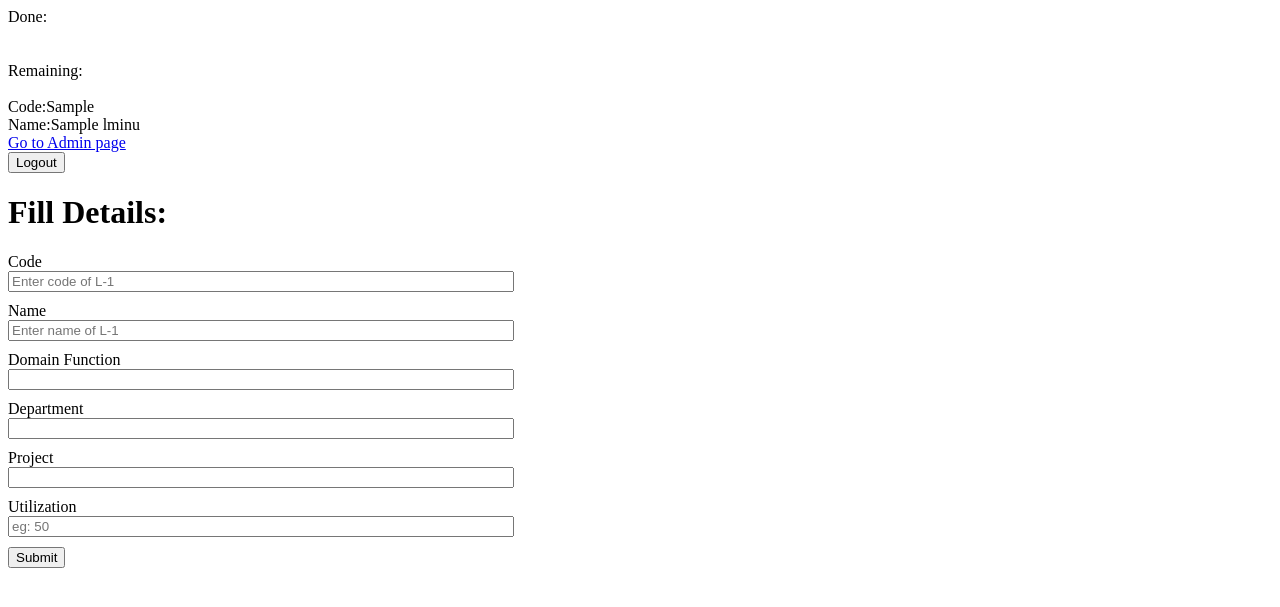
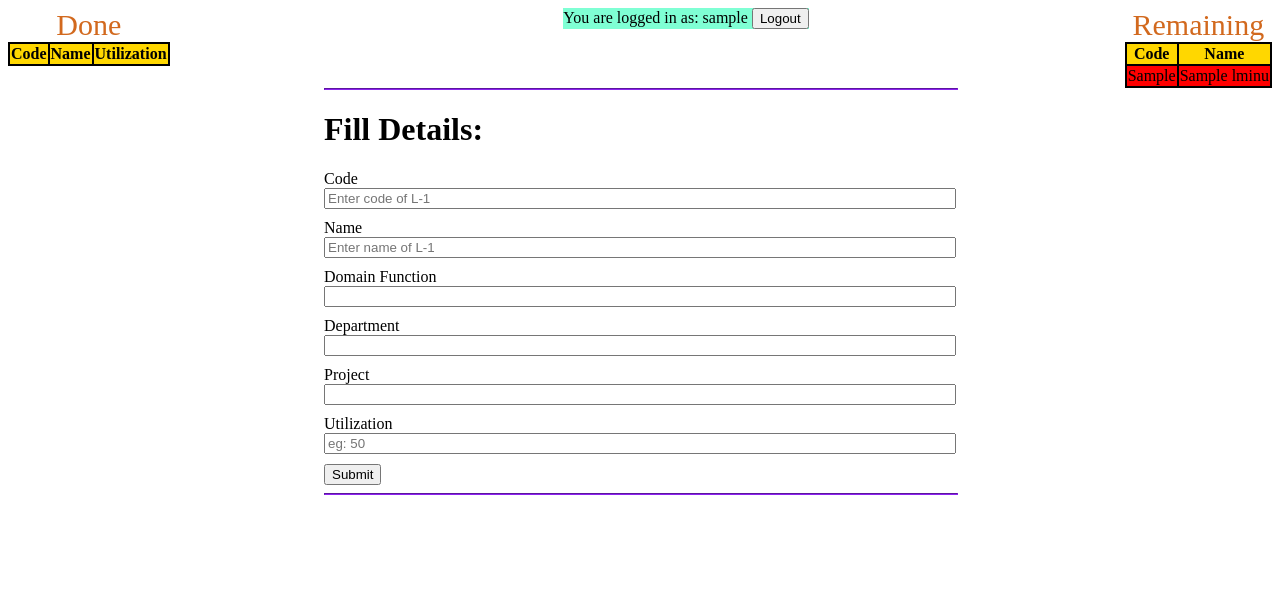
Before and after one commit to HarshitaAgrawal2/work, a PHP site: page /filldetails.php in a window 1280 px wide. Shown: the top 607 px of the page. Run offline with PHP 8.4, Linux system fonts and the light colour scheme; the visitor is signed in with stand-in values (Sample User, id 1); tables that the repository leaves empty or names only in its code hold one stand-in row (values such as "Sample post"); lists and menus that the app fills with data are empty.

Commit message:
Display as excel

```diff
--- a/adminlogin.php
+++ b/adminlogin.php
@@ -33,7 +33,7 @@
 <html>
 <head>
 	<title>Scheduler</title>
-	<link type="text/css" rel="stylesheet" href="media/main.css" />
+	<link type="text/css" rel="stylesheet" href="main.css" />
 </head>
 <body>
     <div id="back"><a href="index.php">Go to Home</a></div>
--- a/filldetails.php
+++ b/filldetails.php
@@ -20,36 +20,38 @@
     if(!$status){
         die("Unable to load data.".mysqli_error($con));
     }
-    echo "Done:</br>";
+    echo "<table id='done'><caption>Done</caption><tr><th>Code</th><th>Name</th><th>Utilization</th></tr>";
     while($row = mysqli_fetch_array($status,MYSQLI_NUM)){
-        echo "<br>Code:".$row[0];
-        echo "<br>Name:".$row[1];
-        echo "<br>Utilzation:".$row[2];
+        echo "<tr><td>".$row[0]."</td>";
+        echo "<td>".$row[1]."</td>";
+        echo "<td>".$row[2]."</td></tr>";
     }
+    echo "</table>";
     $select = "select codeminus1, nameMinus1 from lminus where codeplus1 = '$codeplus' and codeminus1 NOT IN (select codeminus from details where wdate = '$date' and codeLplus1 = '$codeplus')";
     $status = mysqli_query($con,$select);
     if(!$status){
         die("Unable to load data.".mysqli_error($con));
     }
-    echo "<br><br>Remaining:</br>";
+    echo "<table id='rem'><caption>Remaining</caption><tr><th>Code</th><th>Name</th></tr>";
     while($row = mysqli_fetch_array($status,MYSQLI_NUM)){
-        echo "<br>Code:".$row[0];
-        echo "<br>Name:".$row[1];
-
+        echo "<tr><td>".$row[0]."</td>";
+        echo "<td>".$row[1]."</td></tr>";
     }
+    echo "</table>";
 ?>
 <!DOCTYPE html>
 <html>
 <head>
 	<title>Project</title>
-	<link type="text/css" rel="stylesheet" href="media/main.css" />
+	<link type="text/css" rel="stylesheet" href="main.css" />
 </head>
 <body>
-    <div id="home"><a href="admin.php">Go to Admin page</a></div>
-
 	<form method="post">
-		<input type="submit" name="logout" value="Logout">
-		<h1>Fill Details:</h1>
+        <div class="user">
+            <span>You are logged in as: <?php echo $_SESSION['user'];?></span>
+            <input type="submit" name="logout" value="Logout">
+        </div> <hr>
+        <h1>Fill Details:</h1>
         <label >Code</label>
 		<input type="text" name="code" placeholder="Enter code of L-1">
 		<label >Name</label>
@@ -68,8 +70,9 @@
         </datalist>
         <label>Utilization</label>
         <input type="number" name="utilization" min="0" max="100" placeholder="eg: 50">
-        <input type="submit" name="submit">
-	</form>
+        <input type="submit" name="submit"><hr>
+    </form>
+
 </body>
 </html>
 <?php
--- /dev/null
+++ b/main.css
@@ -0,0 +1,46 @@
+label{
+    display: block;
+}
+input[type="text"], input[type="number"], input[type="date"], input[type="password"] {
+    display: block;
+    width:100%;
+    margin-bottom: 10px;
+}
+form{
+    width:50%;
+    margin-left:25%;
+}
+#error_msg{
+	color: red;
+    font-size: larger;
+    float:right;
+}
+table, td, th{
+    border: 2px solid black;
+    border-collapse: collapse;
+    margin-left: 25%;
+}
+.user{
+    float: right;
+    background-color: aquamarine;
+}
+#rem{
+    background-color: red;
+    float: right;
+}
+#done{
+    background-color:greenyellow;
+    float: left;
+    margin-left: 0%;
+}
+th{
+    background-color: gold;
+}
+caption{
+    color: chocolate;
+    font-size: 30px;
+}
+hr{
+    border-color:rgb(141, 34, 241);
+    width:100%;
+}
--- a/media/main.css
+++ /dev/null
@@ -1,16 +0,0 @@
-label{
-    display: block;
-}
-input[type="text"], input[type="number"], input[type="date"], input[type="password"] {
-    display: block;
-    width:100%;
-    margin-bottom: 10px;
-}
-form{
-    width:40%;
-}
-#error_msg{
-	color: red;
-    font-size: larger;
-    float:right;
-}
--- a/userlogin.php
+++ b/userlogin.php
@@ -35,10 +35,10 @@
 <html>
 <head>
 	<title>Scheduler</title>
-	<link type="text/css" rel="stylesheet" href="media/main.css" />
+	<link type="text/css" rel="stylesheet" href="main.css" />
 </head>
 <body>
-    <div id="home"><a href="admin.php">Log in as admin</a></div>
+    <div id="home"><a href="admin.php">Want to log in as admin?</a></div>
 	<form method="post">
 		<h1>User login</h1>
 		<label>Code</label>
```
Also changed, not shown: admin.php (+14 -6 lines), entry.php (+13 -10 lines), index.php (+6 -3 lines).
